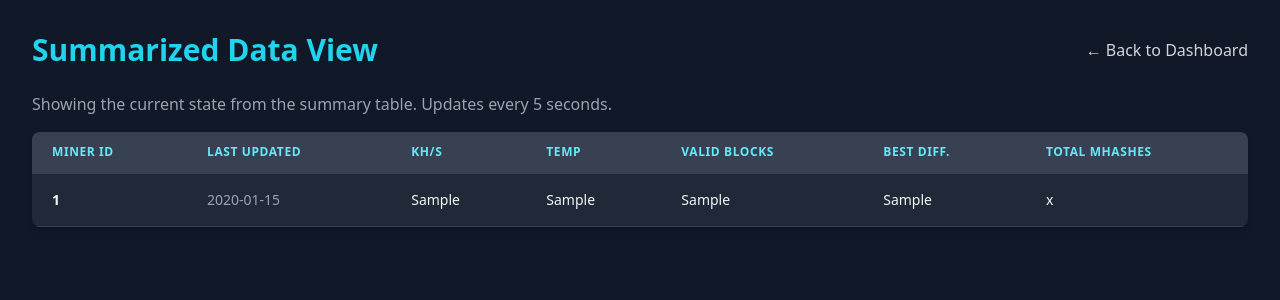
After one commit to tnotm/shepherd, a Flask app: page /summary in a window 1280 px wide. The commit adds this page. Shown: the top 300 px of the page. Run offline with Flask 3, Linux system fonts and the light colour scheme; tables that the repository leaves empty hold one stand-in row (values such as "Sample post"); some libraries are stand-ins or nearby versions.

Commit message:
adding test pages for validation of processes

```diff
--- a/app.py
+++ b/app.py
@@ -11,15 +11,20 @@ DATABASE_FILE = 'shepherd.db'
 
 # --- Database Functions ---
 
+def get_db_connection():
+    """Establishes a connection to the SQLite database."""
+    conn = sqlite3.connect(DATABASE_FILE, timeout=10)
+    conn.row_factory = sqlite3.Row
+    conn.execute('PRAGMA journal_mode=WAL;')
+    return conn
+
 def init_db():
     """Initializes the database and creates tables if they don't exist."""
     with get_db_connection() as conn:
-        cursor = conn.cursor()
-        # Create the main miners table
-        cursor.execute('''
+        conn.execute("""
             CREATE TABLE IF NOT EXISTS miners (
-                id INTEGER PRIMARY KEY,
-                miner_id TEXT NOT NULL UNIQUE,
+                id INTEGER PRIMARY KEY AUTOINCREMENT,
+                miner_id TEXT UNIQUE NOT NULL,
                 chipset TEXT,
                 attrs_idVendor TEXT,
                 attrs_idProduct TEXT,
@@ -28,49 +33,90 @@ def init_db():
                 nerdminer_rom TEXT,
                 nerdminer_vrs TEXT,
                 status TEXT DEFAULT 'unknown',
-                last_seen TIMESTAMP
+                last_seen TEXT
             );
-        ''')
-        # Create the logs table for real-time data
-        cursor.execute('''
+        """)
+        conn.execute("""
             CREATE TABLE IF NOT EXISTS miner_logs (
                 id INTEGER PRIMARY KEY AUTOINCREMENT,
-                miner_id INTEGER NOT NULL,
+                miner_id INTEGER,
                 log_key TEXT NOT NULL,
                 log_value TEXT,
                 created_at TIMESTAMP DEFAULT CURRENT_TIMESTAMP,
                 FOREIGN KEY (miner_id) REFERENCES miners (id)
             );
-        ''')
-        # Create an index for faster lookups
-        cursor.execute('''
-            CREATE INDEX IF NOT EXISTS idx_miner_logs_created_at
-            ON miner_logs (created_at);
-        ''')
+        """)
+        conn.execute("""
+            CREATE TABLE IF NOT EXISTS miner_summary (
+                miner_id INTEGER PRIMARY KEY,
+                last_updated TEXT,
+                "KH/s" TEXT,
+                "Temperature" TEXT,
+                "Valid blocks" TEXT,
+                "Best difficulty" TEXT,
+                "Total MHashes" TEXT,
+                FOREIGN KEY (miner_id) REFERENCES miners (id)
+            );
+        """)
         conn.commit()
-    print("Database initialized successfully.")
+        print("Database tables initialized.")
 
-def get_db_connection():
-    """Establishes a connection to the SQLite database with a timeout."""
-    conn = sqlite3.connect(DATABASE_FILE, timeout=10) # 10-second timeout for concurrency
-    conn.row_factory = sqlite3.Row
-    conn.execute('PRAGMA journal_mode=WAL;') # Enable Write-Ahead Logging
-    return conn
-
-# --- Flask Routes ---
+# --- Main Routes ---
 
 @app.route('/')
 def index():
-    """Main dashboard view."""
+    """Main dashboard view, now showing summarized data."""
     conn = get_db_connection()
-    miners = conn.execute('SELECT * FROM miners ORDER BY miner_id;').fetchall()
+    # Join miners with their summary data for a live dashboard
+    miners_data = conn.execute('''
+        SELECT
+            m.miner_id, m.status, m.chipset, m.nerdminer_vrs,
+            s.last_updated,
+            s."KH/s",
+            s."Temperature",
+            s."Valid blocks",
+            s."Best difficulty"
+        FROM miners m
+        LEFT JOIN miner_summary s ON m.id = s.miner_id
+        ORDER BY m.miner_id;
+    ''').fetchall()
     conn.close()
-    return render_template('index.html', miners=miners)
+    return render_template('index.html', miners=miners_data)
 
 @app.route('/config')
 def config():
     """Configuration page view."""
     return render_template('config.html')
+
+# --- New Diagnostic Routes ---
+
+@app.route('/raw_logs')
+def raw_logs():
+    """Shows the last 30 raw log entries."""
+    conn = get_db_connection()
+    logs = conn.execute('''
+        SELECT l.created_at, m.miner_id, l.log_key, l.log_value
+        FROM miner_logs l
+        JOIN miners m ON l.miner_id = m.id
+        ORDER BY l.id DESC
+        LIMIT 30;
+    ''').fetchall()
+    conn.close()
+    return render_template('raw_logs.html', logs=logs)
+
+@app.route('/summary')
+def summary():
+    """Shows the latest summary data."""
+    conn = get_db_connection()
+    summary_data = conn.execute('''
+        SELECT m.miner_id, s.*
+        FROM miner_summary s
+        JOIN miners m ON s.miner_id = m.id
+        ORDER BY s.last_updated DESC;
+    ''').fetchall()
+    conn.close()
+    return render_template('summary.html', summary_data=summary_data)
+
 
 @app.route('/upload_csv', methods=['POST'])
 def upload_csv():
--- /dev/null
+++ b/templates/summary.html
@@ -0,0 +1,66 @@
+<!DOCTYPE html>
+<html lang="en">
+<head>
+    <meta charset="UTF-8">
+    <meta name="viewport" content="width=device-width, initial-scale=1.0">
+    <title>Summary Data - The Shepherd</title>
+    <script src="https://cdn.tailwindcss.com"></script>
+    <script>
+        // Refresh page data every 5 seconds
+        setInterval(() => {
+            fetch(window.location.href)
+                .then(response => response.text())
+                .then(html => {
+                    const parser = new DOMParser();
+                    const doc = parser.parseFromString(html, 'text/html');
+                    document.getElementById('summary-table-body').innerHTML = doc.getElementById('summary-table-body').innerHTML;
+                })
+                .catch(err => console.error('Failed to refresh data:', err));
+        }, 5000);
+    </script>
+</head>
+<body class="bg-gray-900 text-gray-200 font-sans">
+    <div class="container mx-auto p-4 md:p-8">
+
+        <header class="flex justify-between items-center mb-6">
+            <h1 class="text-3xl font-bold text-cyan-400">Summarized Data View</h1>
+            <a href="/" class="text-gray-300 hover:text-cyan-400 transition-colors">&larr; Back to Dashboard</a>
+        </header>
+
+        <p class="text-gray-400 mb-4">Showing the current state from the summary table. Updates every 5 seconds.</p>
+
+        <div class="bg-gray-800 shadow-md rounded-lg overflow-x-auto">
+            <table class="min-w-full leading-normal">
+                <thead>
+                    <tr>
+                        <th class="px-5 py-3 border-b-2 border-gray-700 bg-gray-700 text-left text-xs font-semibold text-cyan-300 uppercase tracking-wider">Miner ID</th>
+                        <th class="px-5 py-3 border-b-2 border-gray-700 bg-gray-700 text-left text-xs font-semibold text-cyan-300 uppercase tracking-wider">Last Updated</th>
+                        <th class="px-5 py-3 border-b-2 border-gray-700 bg-gray-700 text-left text-xs font-semibold text-cyan-300 uppercase tracking-wider">KH/s</th>
+                        <th class="px-5 py-3 border-b-2 border-gray-700 bg-gray-700 text-left text-xs font-semibold text-cyan-300 uppercase tracking-wider">Temp</th>
+                        <th class="px-5 py-3 border-b-2 border-gray-700 bg-gray-700 text-left text-xs font-semibold text-cyan-300 uppercase tracking-wider">Valid Blocks</th>
+                        <th class="px-5 py-3 border-b-2 border-gray-700 bg-gray-700 text-left text-xs font-semibold text-cyan-300 uppercase tracking-wider">Best Diff.</th>
+                        <th class="px-5 py-3 border-b-2 border-gray-700 bg-gray-700 text-left text-xs font-semibold text-cyan-300 uppercase tracking-wider">Total MHashes</th>
+                    </tr>
+                </thead>
+                <tbody id="summary-table-body">
+                    {% for row in summary_data %}
+                    <tr class="hover:bg-gray-700">
+                        <td class="px-5 py-4 border-b border-gray-700 text-sm text-gray-100 font-semibold">{{ row.miner_id }}</td>
+                        <td class="px-5 py-4 border-b border-gray-700 text-sm text-gray-400">{{ row.last_updated }}</td>
+                        <td class="px-5 py-4 border-b border-gray-700 text-sm text-gray-100">{{ row['KH/s'] }}</td>
+                        <td class="px-5 py-4 border-b border-gray-700 text-sm text-gray-100">{{ row['Temperature'] }}</td>
+                        <td class="px-5 py-4 border-b border-gray-700 text-sm text-gray-100">{{ row['Valid blocks'] }}</td>
+                        <td class="px-5 py-4 border-b border-gray-700 text-sm text-gray-100">{{ row['Best difficulty'] }}</td>
+                        <td class="px-5 py-4 border-b border-gray-700 text-sm text-gray-100">{{ row['Total MHashes'] }}</td>
+                    </tr>
+                    {% else %}
+                    <tr>
+                        <td colspan="7" class="text-center py-10 text-gray-500">No summary data found. Is the summarizer running?</td>
+                    </tr>
+                    {% endfor %}
+                </tbody>
+            </table>
+        </div>
+    </div>
+</body>
+</html>
```
Also changed, not shown: examples/miners_tbl.csv (added, +9 -0 lines), templates/index.html (+17 -20 lines), templates/raw_logs.html (added, +60 -0 lines).
